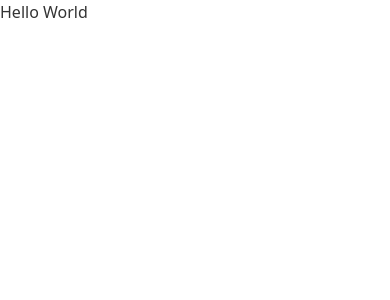
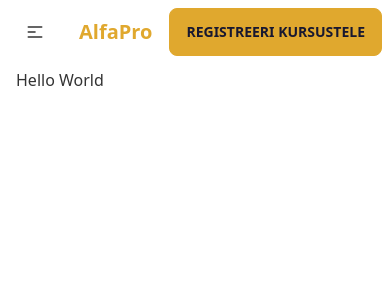
Before and after one commit to Appstatis/alfapro, a Next.js app: page / in a window 390 px wide. Shown: the top 300 px of the page. Built offline with nearby package versions, Linux system fonts and the light colour scheme.

Commit message:
Responsive Layout
Add responsive padding to the Layout component.

```diff
--- a/src/components/Layout/Layout.tsx
+++ b/src/components/Layout/Layout.tsx
@@ -1,9 +1,17 @@
 import React from "react";
+import { Navbar } from "./Navbar";
 
 type Props = {
   children: React.ReactNode;
 };
 
 export const Layout = ({ children }: Props) => {
-  return <div>{children}</div>;
+  return (
+    <>
+      <Navbar title="AlfaPro" />
+      <div className="px-4 py-1 sm:py-2 md:py-4 lg:py-6 xl:py-8 sm:px-8 md:px-16 lg:px-24 xl:px-32">
+        {children}
+      </div>
+    </>
+  );
 };
```
